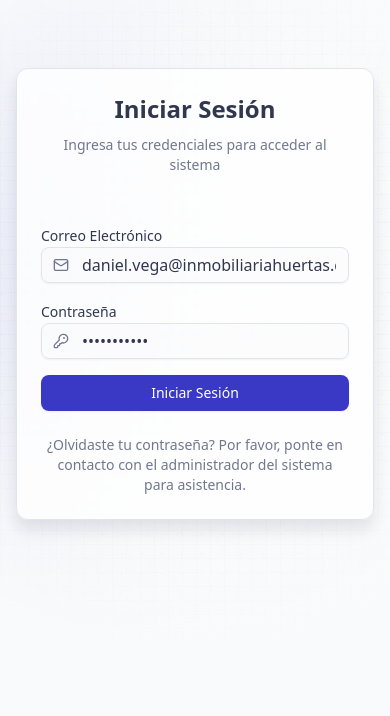
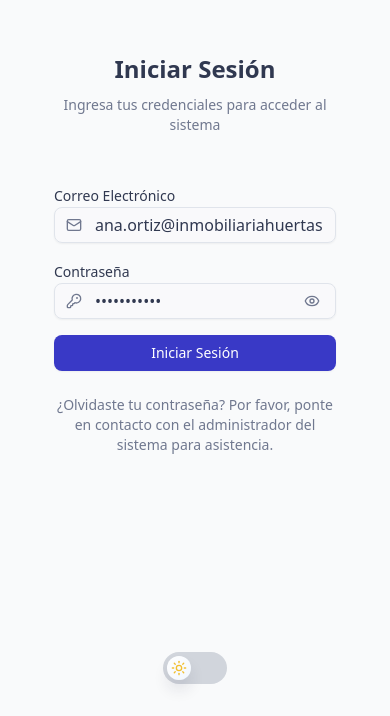
Before and after one commit to anthonidev/terra-prime-app, a Next.js app: page /auth/login in a window 390 px wide. Shown: the part 128-844 px from the top of the page. Built offline with nearby package versions, Linux system fonts and the light colour scheme.

Commit message:
improved: login design changed
- add format images and excluded paths in middleware
- add the show state password
- remove the background animation

```diff
--- a/src/app/auth/login/page.tsx
+++ b/src/app/auth/login/page.tsx
@@ -1,23 +1,24 @@
-"use client";
-import { useState } from "react";
-import { signIn } from "next-auth/react";
-import { useRouter } from "next/navigation";
-import { motion } from "framer-motion";
+'use client';
+import { useState } from 'react';
+import { signIn } from 'next-auth/react';
+import { useRouter } from 'next/navigation';
+import { motion } from 'framer-motion';
 import {
   Card,
   CardContent,
   CardDescription,
   CardHeader,
   CardTitle,
-  CardFooter,
-} from "@/components/ui/card";
-import { Button } from "@/components/ui/button";
-import { Input } from "@/components/ui/input";
-import { Label } from "@/components/ui/label";
-import { Alert, AlertDescription } from "@/components/ui/alert";
-import { Loader2, Building2, KeyRound, Mail, AlertCircle } from "lucide-react";
-import ThemeSwitch from "@/components/common/ThemeSwich";
-import BackgroundPattern from "@/components/common/BackgroundPattern";
+  CardFooter
+} from '@/components/ui/card';
+import { Button } from '@/components/ui/button';
+import { Input } from '@/components/ui/input';
+import { Label } from '@/components/ui/label';
+import { Alert, AlertDescription } from '@/components/ui/alert';
+import { Loader2, KeyRound, Mail, AlertCircle, EyeOff, Eye } from 'lucide-react';
+import Image from 'next/image';
+import ThemeSwitch from '@/components/common/ThemeSwich';
+
 interface FormData {
   email: string;
   password: string;
@@ -25,97 +26,72 @@ interface FormData {
 export default function LoginPage() {
   const router = useRouter();
   const [loading, setLoading] = useState<boolean>(false);
-  const [error, setError] = useState<string>("");
+  const [error, setError] = useState<string>('');
+  const [showPassword, setShowPassword] = useState(false);
   const [formData, setFormData] = useState<FormData>({
-    email: "daniel.vega@inmobiliariahuertas.com",
-    password: "Huertas2025",
+    email: 'ana.ortiz@inmobiliariahuertas.com',
+    password: 'Huertas2025'
   });
   const handleChange = (e: React.ChangeEvent<HTMLInputElement>) => {
     const { name, value } = e.target;
     setFormData((prev) => ({
       ...prev,
-      [name]: value,
+      [name]: value
     }));
   };
+
   const handleSubmit = async (e: React.FormEvent<HTMLFormElement>) => {
     e.preventDefault();
     setLoading(true);
-    setError("");
+    setError('');
     try {
-      const result = await signIn("credentials", {
+      const result = await signIn('credentials', {
         redirect: false,
         email: formData.email,
-        password: formData.password,
+        password: formData.password
       });
       if (result?.error) {
-        setError("Credenciales inválidas");
+        setError('Credenciales inválidas');
         return;
       }
-      router.push("/");
+      router.push('/');
       router.refresh();
     } catch {
-      setError("Ocurrió un error al intentar iniciar sesión");
+      setError('Ocurrió un error al intentar iniciar sesión');
     } finally {
       setLoading(false);
     }
   };
+
+  const togglePasswordVisibility = () => {
+    setShowPassword(!showPassword);
+  };
+
   return (
-    <main className="min-h-screen flex items-center justify-center relative overflow-hidden bg-background">
-      {}
-      <BackgroundPattern />
-      {}
-      <div className="w-full max-w-4xl mx-4 md:mx-auto grid md:grid-cols-2 gap-8 items-center relative">
-        {}
-        <motion.div
-          className="hidden md:flex flex-col space-y-8 p-8"
-          initial={{ opacity: 0, x: -20 }}
-          animate={{ opacity: 1, x: 0 }}
-          transition={{ duration: 0.5 }}
-        >
-          <motion.div
-            className="flex items-center space-x-3"
-            whileHover={{ scale: 1.05 }}
-            transition={{ type: "spring", stiffness: 400, damping: 10 }}
-          >
-            <Building2 className="h-12 w-12 text-primary" />
-            <h1 className="text-3xl font-bold text-primary">PropertyPro</h1>
-          </motion.div>
-          <div className="space-y-4">
-            <motion.h2
-              className="text-2xl font-semibold"
-              initial={{ opacity: 0, y: 20 }}
-              animate={{ opacity: 1, y: 0 }}
-              transition={{ delay: 0.2 }}
-            >
-              Bienvenido a tu Sistema de Gestión Inmobiliaria
-            </motion.h2>
-            <motion.p
-              className="text-muted-foreground"
-              initial={{ opacity: 0, y: 20 }}
-              animate={{ opacity: 1, y: 0 }}
-              transition={{ delay: 0.3 }}
-            >
-              Administra tus propiedades, contratos y clientes desde una única
-              plataforma intuitiva y profesional.
-            </motion.p>
-          </div>
-          <motion.div
-            initial={{ opacity: 0 }}
-            animate={{ opacity: 1 }}
-            transition={{ delay: 0.4 }}
-          >
-            <ThemeSwitch />
-          </motion.div>
-        </motion.div>
-        {}
+    <main className="animate-fade flex min-h-screen flex-col">
+      <div className="bg-alternative flex flex-1 flex-col">
+        <div className="flex flex-1">
+          <aside className="z-10 hidden flex-1 flex-shrink basis-1/4 flex-col items-center justify-center bg-cover bg-no-repeat xl:flex">
+            <Image
+              src="/nature_bg.jpeg"
+              alt="Background image"
+              className="h-full w-full object-cover"
+              width={1920}
+              height={1080}
+              loading="lazy"
+            />
+          </aside>
+          <div className="flex flex-1 flex-shrink-0 flex-col items-center pt-4">
+            <div className="z-10 flex w-[330px] flex-1 flex-col justify-center sm:w-[384px]">
+              <div className="flex flex-col gap-5">
                 <motion.div
                   initial={{ opacity: 0, y: 20 }}
                   animate={{ opacity: 1, y: 0 }}
                   transition={{ duration: 0.5 }}
                 >
-          <Card className="backdrop-blur-[2px] bg-card/80 shadow-lg dark:shadow-primary/5">
+                  <Card className="z-10 border-none bg-transparent shadow-none">
                     <CardHeader className="space-y-1 pb-6">
-              <CardTitle className="text-2xl font-bold text-center">
+                      <CardTitle className="text-center text-2xl font-bold">
                         Iniciar Sesión
                       </CardTitle>
                       <CardDescription className="text-center">
@@ -132,7 +108,7 @@ export default function LoginPage() {
                         >
                           <Label htmlFor="email">Correo Electrónico</Label>
                           <div className="relative">
-                    <Mail className="absolute left-3 top-1/2 -translate-y-1/2 w-4 h-4 text-muted-foreground" />
+                            <Mail className="text-muted-foreground absolute top-1/2 left-3 h-4 w-4 -translate-y-1/2" />
                             <Input
                               id="email"
                               name="email"
@@ -141,7 +117,7 @@ export default function LoginPage() {
                               value={formData.email}
                               onChange={handleChange}
                               required
-                      className="pl-10 bg-background/50 focus:bg-background transition-all"
+                              className="bg-background/50 focus:bg-background pl-10 transition-all"
                             />
                           </div>
                         </motion.div>
@@ -152,17 +128,31 @@ export default function LoginPage() {
                           transition={{ delay: 0.2 }}
                         >
                           <Label htmlFor="password">Contraseña</Label>
-                  <div className="relative">
-                    <KeyRound className="absolute left-3 top-1/2 -translate-y-1/2 w-4 h-4 text-muted-foreground" />
+                          <div className="bg-background relative">
+                            <KeyRound className="text-muted-foreground absolute top-1/2 left-3 h-4 w-4 -translate-y-1/2" />
                             <Input
                               id="password"
                               name="password"
-                      type="password"
+                              type={showPassword ? 'text' : 'password'}
                               value={formData.password}
                               onChange={handleChange}
                               required
-                      className="pl-10 bg-background/50 focus:bg-background transition-all"
+                              className="bg-background/50 focus:bg-background pl-10 transition-all"
                             />
+
+                            <Button
+                              type="button"
+                              variant="ghost"
+                              size="icon"
+                              className="absolute top-1/2 right-1 h-10 w-10 -translate-y-1/2 rounded-full p-0"
+                              onClick={togglePasswordVisibility}
+                            >
+                              {showPassword ? (
+                                <EyeOff className="text-muted-foreground h-5 w-5" />
+                              ) : (
+                                <Eye className="text-muted-foreground h-5 w-5" />
+                              )}
+                            </Button>
                           </div>
                         </motion.div>
                         {error && (
@@ -170,29 +160,26 @@ export default function LoginPage() {
                             initial={{ opacity: 0, y: -10 }}
                             animate={{ opacity: 1, y: 0 }}
                             exit={{ opacity: 0, y: 10 }}
-                    transition={{ type: "spring", stiffness: 250, damping: 20 }}
-                    className="w-full max-w-sm mx-auto"
+                            transition={{ type: 'spring', stiffness: 250, damping: 20 }}
+                            className="mx-auto w-full max-w-sm"
                           >
                             <Alert
                               variant="destructive"
                               role="alert"
-                      className="flex items-center gap-3 border border-red-500/50 bg-red-50 dark:bg-red-900/40 text-red-700 dark:text-red-300 shadow-md rounded-md px-3 py-1"
+                              className="flex items-center gap-3 rounded-md border border-red-500/50 bg-red-50 px-3 py-1 text-red-700 shadow-md dark:bg-red-900/40 dark:text-red-300"
                             >
-                      <div className="h-5 w-5 flex items-center justify-center rounded-full bg-red-500/20 dark:bg-red-500/30">
+                              <div className="flex h-5 w-5 items-center justify-center rounded-full bg-red-500/20 dark:bg-red-500/30">
                                 <AlertCircle className="h-3 w-3 text-red-600 dark:text-red-400" />
                               </div>
-                      <div className="flex-1 text-md">
-                        <AlertDescription className="text-red-600/80 text-xs dark:text-red-400/80">
+                              <div className="text-md flex-1">
+                                <AlertDescription className="text-xs text-red-600/80 dark:text-red-400/80">
                                   {error}
                                 </AlertDescription>
                               </div>
                             </Alert>
                           </motion.div>
                         )}
-                <motion.div
-                  whileHover={{ scale: 1.01 }}
-                  whileTap={{ scale: 0.99 }}
-                >
+                        <motion.div whileHover={{ scale: 1.01 }} whileTap={{ scale: 0.99 }}>
                           <Button
                             type="submit"
                             className="w-full"
@@ -204,21 +191,28 @@ export default function LoginPage() {
                                 Cargando...
                               </>
                             ) : (
-                      "Iniciar Sesión"
+                              'Iniciar Sesión'
                             )}
                           </Button>
                         </motion.div>
                       </form>
                     </CardContent>
                     <CardFooter className="text-center">
-              <p className="text-sm text-muted-foreground w-full">
-                ¿Olvidaste tu contraseña? Por favor, ponte en contacto con el
-                administrador del sistema para asistencia.
+                      <p className="text-muted-foreground w-full text-sm">
+                        ¿Olvidaste tu contraseña? Por favor, ponte en contacto con el administrador
+                        del sistema para asistencia.
                       </p>
                     </CardFooter>
                   </Card>
                 </motion.div>
               </div>
+            </div>
+            <div className="z-10 mx-auto my-8">
+              <ThemeSwitch />
+            </div>
+          </div>
+        </div>
+      </div>
     </main>
   );
 }
```
Also changed, not shown: src/middleware.ts (+20 -10 lines), 1 other file (tests, documents, lock files or other folders). Lines whose indentation alone changed are shown as unchanged.
